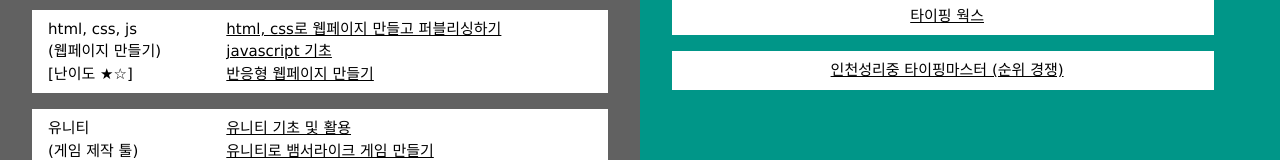
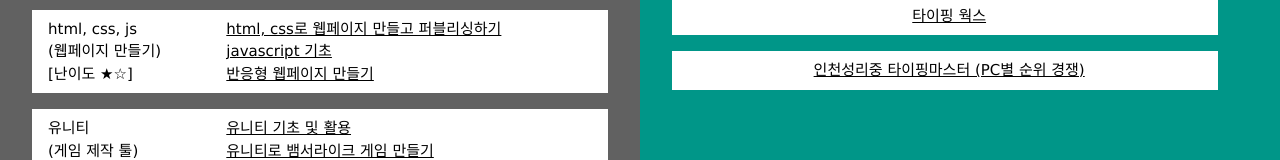
Before and after one commit to prov1125/srcslab, a plain HTML site: page index.html in a window 1280 px wide. Shown: the part 1853-2013 px from the top of the page. Drawn offline with nearby package versions, Linux system fonts and the light colour scheme.

Commit message:
TM launching

```diff
--- a/index.html
+++ b/index.html
@@ -18,9 +18,6 @@
       font-size: 60px;
       font-family: Orbitron;
       letter-spacing: 7px;
-
-
-
   }
 </style>
 
@@ -250,7 +247,7 @@
           <td></td>
         </tr>
         <tr class="w3-white w3-center">
-          <td style="text-align:center"><a href="https://prov1125.github.io/TypingMaster/" target="_blank">인천성리중 타이핑마스터 (순위 경쟁)</a></td>
+          <td style="text-align:center"><a href="https://prov1125.github.io/TypingMaster/" target="_blank">인천성리중 타이핑마스터 (PC별 순위 경쟁)</a></td>
         </tr>
       </table>
     </div>
```
